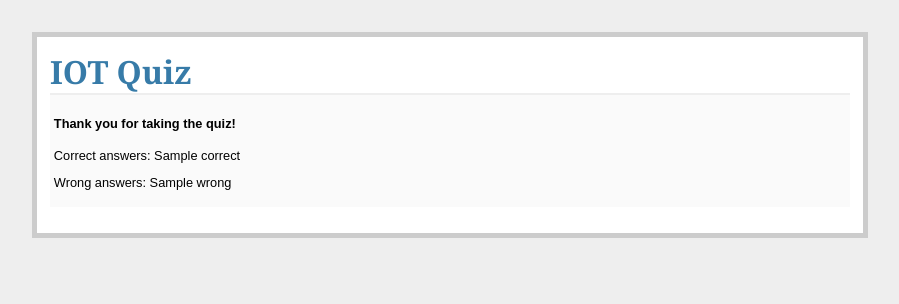
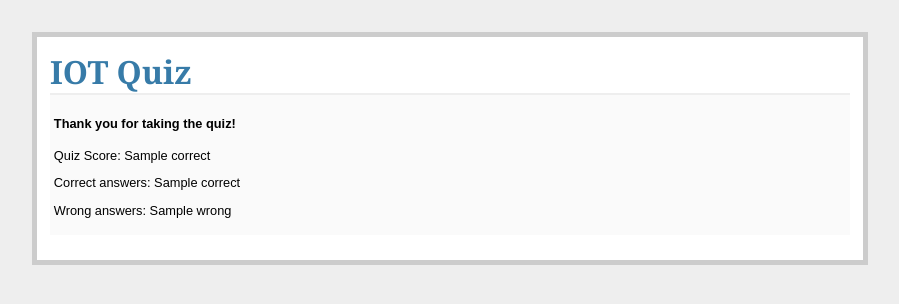
Before and after one commit to darekarankita0/mcq, a Flask app: template templates/end_miniquiz.html in a window 1280 px wide. Shown: the top 304 px of the page, without its empty margins (190-1089 px from the left). Run offline with Flask 2, Linux system fonts and the light colour scheme; the template is opened without the code that fills it: most values are stand-ins (such as "Sample title", 1, 10 or a date in 2020).

Commit message:
Update end_miniquiz.html

```diff
--- a/templates/end_miniquiz.html
+++ b/templates/end_miniquiz.html
@@ -9,7 +9,10 @@
 <h4>
 Thank you for taking the quiz!
 </h4>
-
+<p>
+ Quiz Score:
+<label for="correcta" >{{summary["correct"]}}</label>
+</p>
 <p>
 Correct answers:
 <label for="correcta" >{{summary["correct"]}}</label>
```
